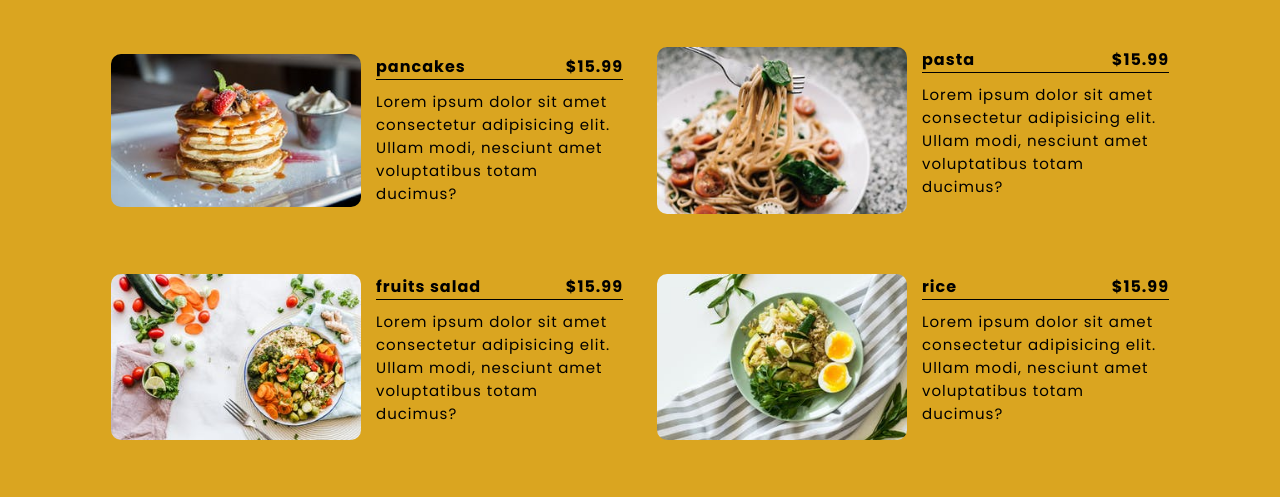
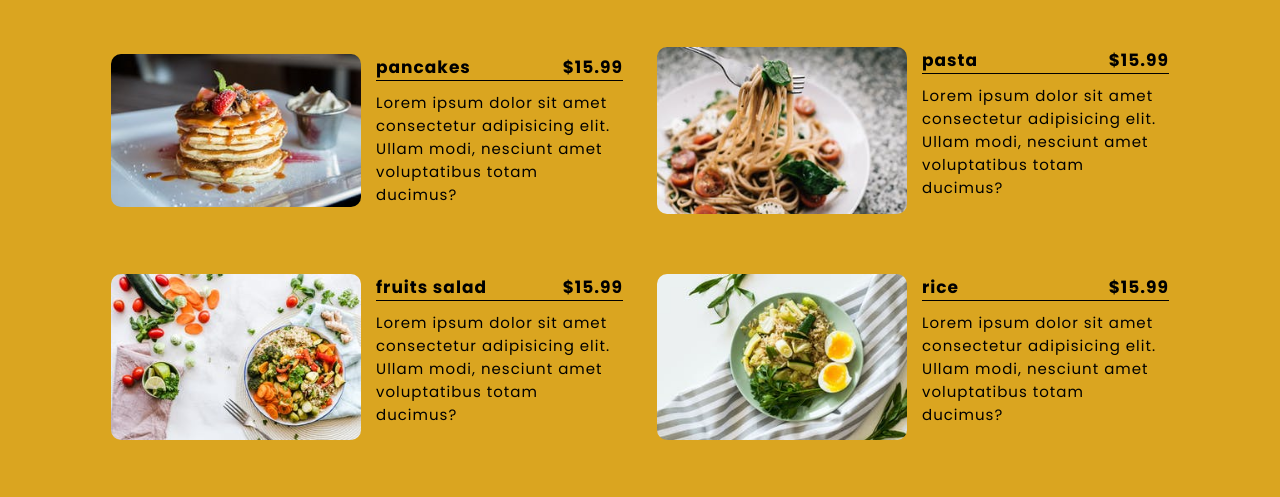
Before and after one commit to Keevah9/menu-filter, a plain HTML site: page index.html in a window 1280 px wide. Shown: the part 241-738 px from the top of the page. Drawn offline with Linux system fonts and the light colour scheme.

Commit message:
alt function

```diff
--- a/css/main.css
+++ b/css/main.css
@@ -40,7 +40,6 @@ img {
 }
 
 /* main container */
-
 
 .menuItems {
     margin-top: 3rem;
@@ -120,7 +119,7 @@ img {
         font-size: 1.5rem;
     }
     h3{
-        font-size: 1.6rem;
+        font-size: 1.7rem;
     }
 }
 
```
Also changed, not shown: index.html (+3 -0 lines), js/main.js (+33 -0 lines).
